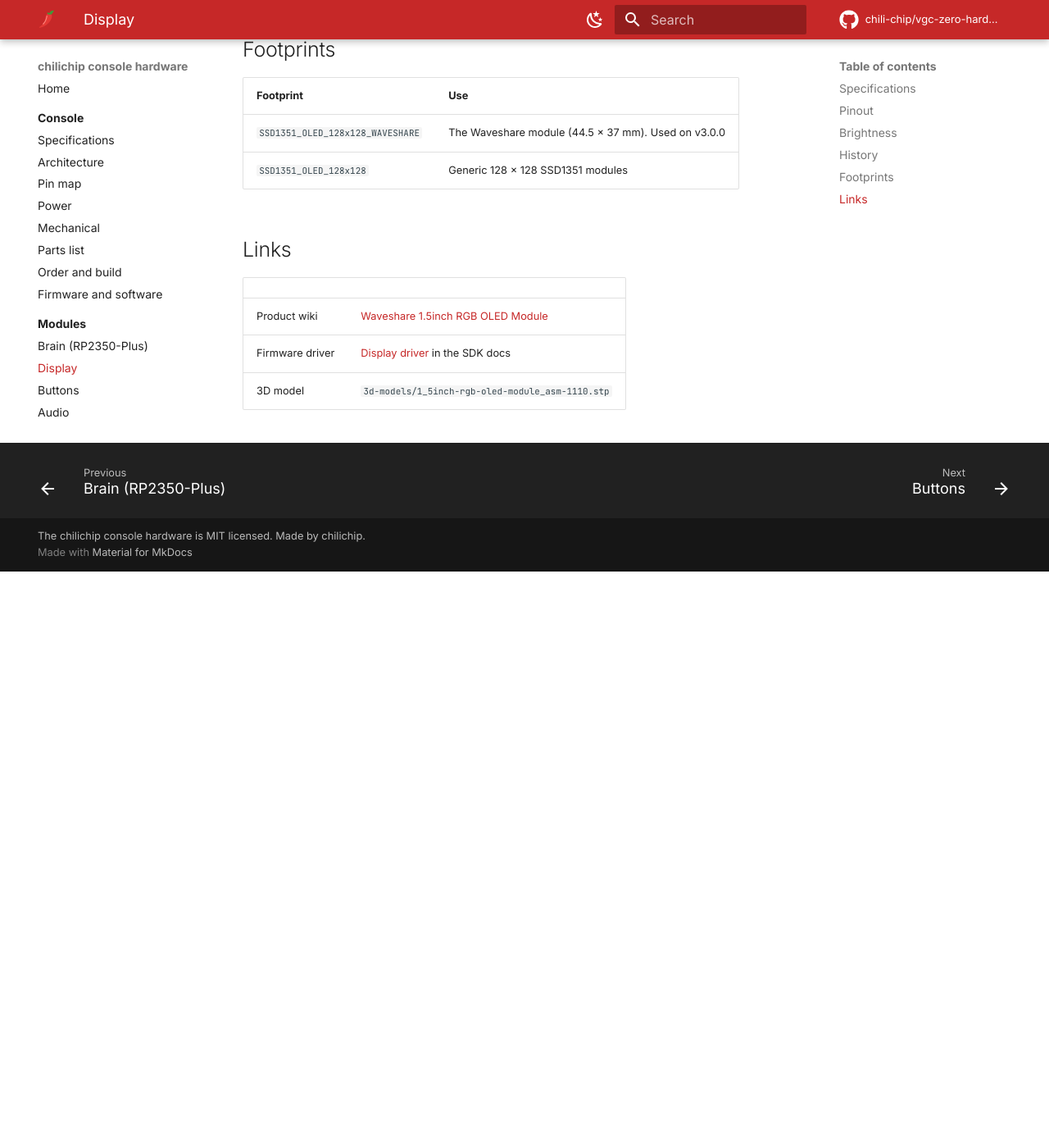
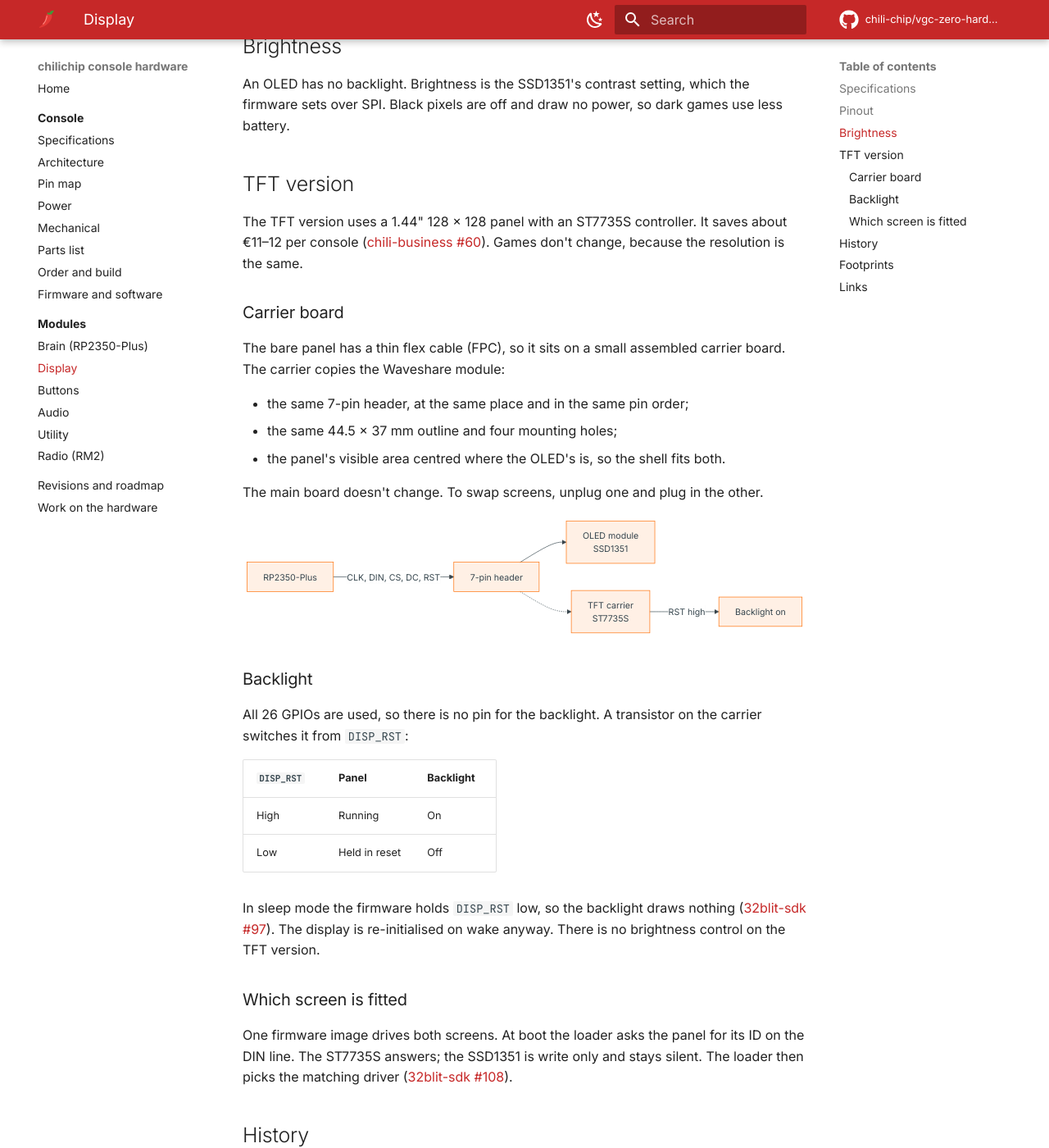
Before and after one commit to chili-chip/vgc-zero-hardware, an MkDocs documentation site: the page built from docs/modules/display.md, in a window 1280 px wide and 1400 px high, scrolled down 1900 px. Shown: the whole window at 82% size. Built offline with MkDocs 1.6.1 and Material for MkDocs 9.7.7, drawn with Linux system fonts in a browser that asks for light colours; comment, search, counter and statistics services are not loaded; before the commit the page ends 2597 px from its top, so only the background shows below that; some of the changed text lies outside the part shown.

Commit message:
Docs: OLED and TFT versions, swappable screen (#41)

````diff
--- a/docs/modules/display.md
+++ b/docs/modules/display.md
@@ -1,6 +1,20 @@
 # Display
 
-The screen is the [Waveshare 1.5inch RGB OLED Module](https://www.waveshare.com/wiki/1.5inch_RGB_OLED_Module): a 128 × 128 colour OLED with an SSD1351 controller. It sits on the front of the console, on a 7-pin 2.54 mm header and four standoffs.
+The console comes in two versions: **OLED** and **TFT** ([#41](https://github.com/chili-chip/vgc-zero-hardware/issues/41)). The screen is swappable: both screens plug into the same 7-pin header and use the same GPIOs.
+
+| | OLED version | TFT version |
+|---|---|---|
+| Screen | [Waveshare 1.5inch RGB OLED Module](https://www.waveshare.com/wiki/1.5inch_RGB_OLED_Module) | 1.44" TFT on a chilichip carrier board (in design) |
+| Controller | SSD1351 | ST7735S |
+| Resolution | 128 × 128 | 128 × 128 |
+| Light | Self-lit pixels | LED backlight |
+| Connector | 7-pin 2.54 mm header | Same header, same pin order |
+| Size and holes | 44.5 × 37 mm, four holes | Same as the OLED |
+| Status | Used on v3.0.0 | Panel not picked yet |
+
+The rest of this page describes the OLED module. The [TFT version](#tft-version) section covers what is different.
+
+The OLED sits on the front of the console, on a 7-pin 2.54 mm header and four standoffs.
 
 ## Specifications
 
@@ -36,6 +50,43 @@ The panel has no TE (tearing effect) pin on this module, so the firmware cannot
 
 An OLED has no backlight. Brightness is the SSD1351's contrast setting, which the firmware sets over SPI. Black pixels are off and draw no power, so dark games use less battery.
 
+## TFT version
+
+The TFT version uses a 1.44" 128 × 128 panel with an ST7735S controller. It saves about €11–12 per console ([chili-business #60](https://github.com/chili-chip/chili-business/issues/60)). Games don't change, because the resolution is the same.
+
+### Carrier board
+
+The bare panel has a thin flex cable (FPC), so it sits on a small assembled carrier board. The carrier copies the Waveshare module:
+
+- the same 7-pin header, at the same place and in the same pin order;
+- the same 44.5 × 37 mm outline and four mounting holes;
+- the panel's visible area centred where the OLED's is, so the shell fits both.
+
+The main board doesn't change. To swap screens, unplug one and plug in the other.
+
+```mermaid
+flowchart LR
+    MCU[RP2350-Plus] -- "CLK, DIN, CS, DC, RST" --> H[7-pin header]
+    H --> O[OLED module<br/>SSD1351]
+    H -.-> C[TFT carrier<br/>ST7735S]
+    C -- "RST high" --> BL[Backlight on]
+```
+
+### Backlight
+
+All 26 GPIOs are used, so there is no pin for the backlight. A transistor on the carrier switches it from `DISP_RST`:
+
+| `DISP_RST` | Panel | Backlight |
+|---|---|---|
+| High | Running | On |
+| Low | Held in reset | Off |
+
+In sleep mode the firmware holds `DISP_RST` low, so the backlight draws nothing ([32blit-sdk #97](https://github.com/chili-chip/32blit-sdk/issues/97)). The display is re-initialised on wake anyway. There is no brightness control on the TFT version.
+
+### Which screen is fitted
+
+One firmware image drives both screens. At boot the loader asks the panel for its ID on the DIN line. The ST7735S answers; the SSD1351 is write only and stays silent. The loader then picks the matching driver ([32blit-sdk #108](https://github.com/chili-chip/32blit-sdk/issues/108)).
+
 ## History
 
 | Board | How the display was connected |
@@ -44,7 +95,7 @@ An OLED has no backlight. Brightness is the SSD1351's contrast setting, which th
 | v1.1.4 | Waveshare 1.5" OLED on a 7-pin JST cable |
 | v2.0.0 and later | Same module, on a 2.54 mm pin header ([#21](https://github.com/chili-chip/vgc-zero-hardware/issues/21)) |
 
-A switch to a TFT IPS panel was looked at and dropped. A cheaper bare SSD1351 panel is planned only for a future fully assembled board ([chilichip-console-hardware #16](https://github.com/chili-chip/chilichip-console-hardware/issues/16)).
+A switch from the OLED to a TFT IPS panel was dropped in 2026-10. On 2026-11-13 the TFT came back as a second, cheaper version next to the OLED ([#41](https://github.com/chili-chip/vgc-zero-hardware/issues/41)). A cheaper bare SSD1351 panel is planned only for a future fully assembled board ([chilichip-console-hardware #16](https://github.com/chili-chip/chilichip-console-hardware/issues/16)).
 
 ## Footprints
 
````
